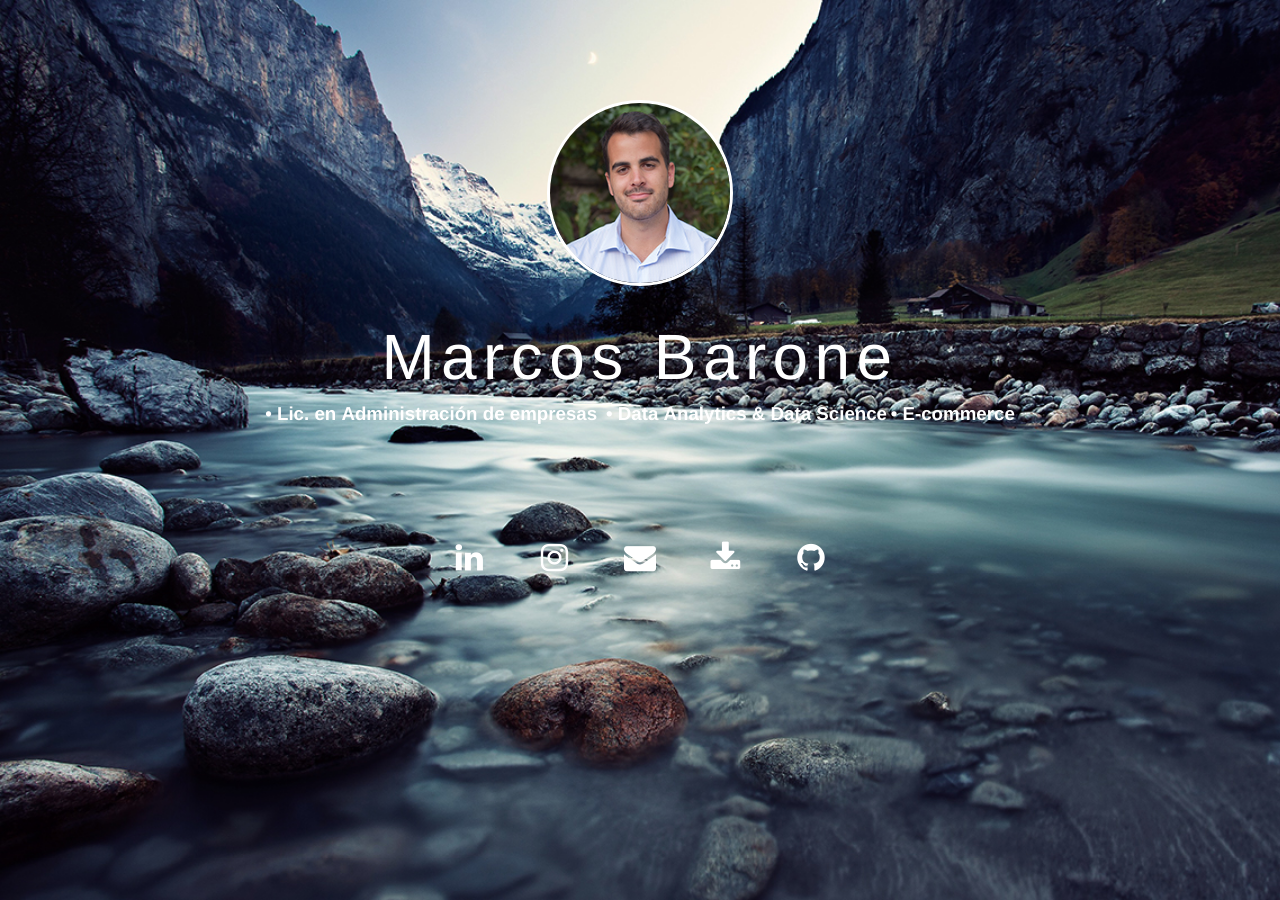
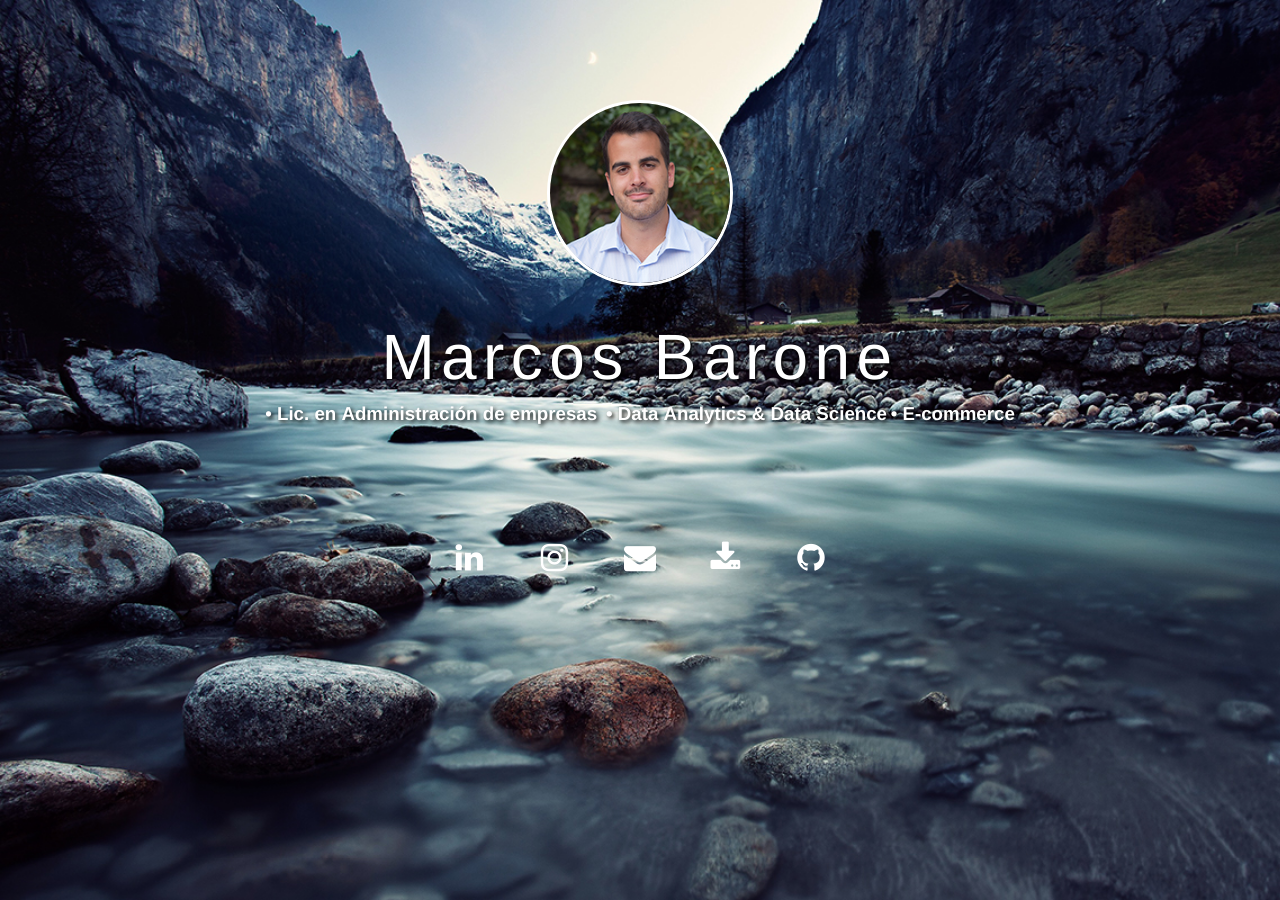
Before and after one commit to mbarone89/mbarone89.github.io, a Jekyll site: the page built from index.md, in a window 1280 px wide. Built offline with Jekyll 4.4.1, drawn with Linux system fonts in a browser that asks for light colours; nearby versions of some CDN libraries.

Commit message:
Update main.css

```diff
--- a/_includes/main.css
+++ b/_includes/main.css
@@ -33,11 +33,13 @@ h1 {
     font-size: 4em;
     font-family: Helvetica;
     margin: -10px 0;
+    text-shadow: 2px 2px 4px #000000;
 }
 h3 {
     color: white;
     padding-bottom: 20px;
     font-weight: bold;
+    text-shadow: 2px 2px 4px #000000;
 }
 .content {
     padding-top: 100px;
```
